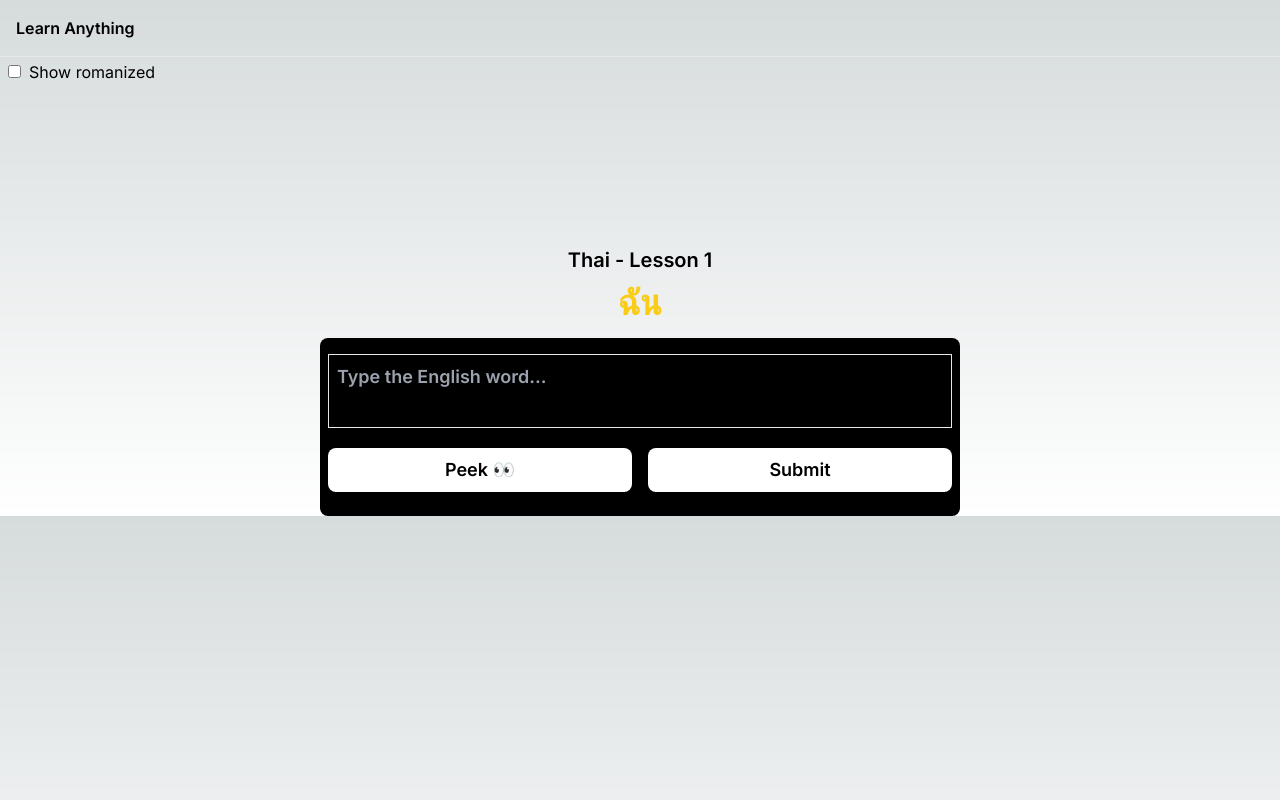
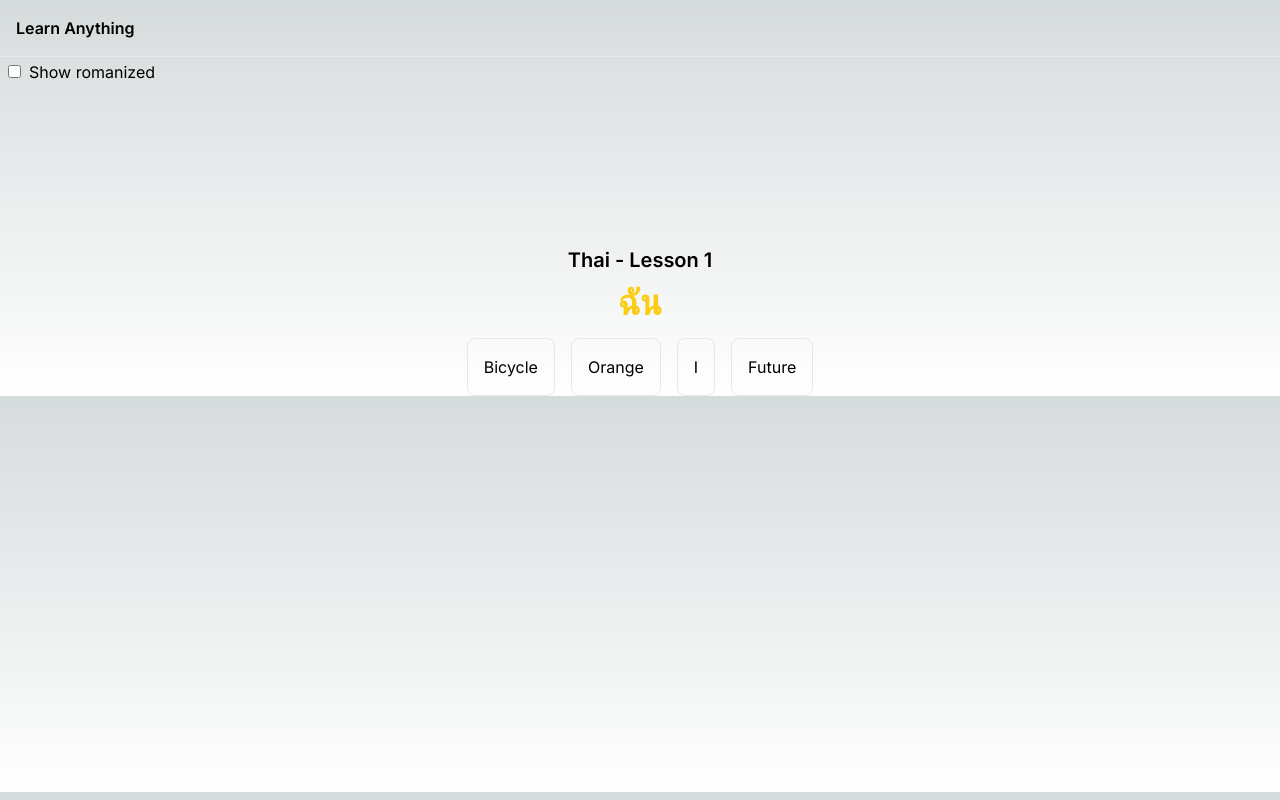
Before and after one commit to Loryhoof/learning-platform, a Next.js app: page / in a window 1280 px wide. Built offline with nearby package versions, Linux system fonts and the light colour scheme.

Commit message:
absolute dogwater code

```diff
--- a/app/page.tsx
+++ b/app/page.tsx
@@ -1,7 +1,8 @@
 "use client"
 
-import { useRef, useState } from "react";
+import { useEffect, useRef, useState } from "react";
 import { thaiVocabulary } from "./categories/thai-100";
+import { shuffleArray } from "./utils";
 
 function RevealCard({lesson, onCloseReveal}: any) {
 
@@ -62,6 +63,27 @@ function Card({lesson, onNextLesson}: any) {
     )
   }
 
+  function InputCard() {
+    return (
+      <div className="flex flex-col items-center text-black text-lg font-semibold p-2">
+        <textarea ref={textAreaRef} onChange={handleInput} placeholder="Type the English word..." className="bg-black text-white p-2 resize-none w-full mt-2 border"></textarea>
+        <div className="flex flex-row gap-4 w-full">
+          <button onClick={handleReveal} className="bg-white rounded-lg p-2 w-full mt-5">Peek 👀</button>
+          <button onClick={handleCheck} className="bg-white rounded-lg p-2 w-full mt-5">Submit</button>
+        </div>
+        <div className={`${statusText === "Correct" ? `text-green-500`: `text-red-500`} mt-4`}>{statusText}</div>
+      </div>
+    )
+  }
+
+  function PickCard() {
+    return (
+      <div className="flex flex-col items-center text-black text-lg font-semibold p-2">
+
+      </div>
+    )
+  }
+
   const handleCheck = () => {
 
     setTimeout(() => {
@@ -109,6 +131,12 @@ function Card({lesson, onNextLesson}: any) {
     }
   }
 
+  const handleRenderInputMethod = () => {
+    return (
+      <InputCard/>
+    )
+  }
+
   return (
     <div className="bg-black w-1/2 rounded-lg">
       {isReveal ? (
@@ -117,21 +145,66 @@ function Card({lesson, onNextLesson}: any) {
         </>
       ) :
       (
-      <div className="flex flex-col items-center text-black text-lg font-semibold p-2">
-        <textarea ref={textAreaRef} onChange={handleInput} placeholder="Type the English word..." className="bg-black text-white p-2 resize-none w-full mt-2 border"></textarea>
-        <div className="flex flex-row gap-4 w-full">
-          <button onClick={handleReveal} className="bg-white rounded-lg p-2 w-full mt-5">Peek 👀</button>
-          <button onClick={handleCheck} className="bg-white rounded-lg p-2 w-full mt-5">Submit</button>
-        </div>
-        <div className={`${statusText === "Correct" ? `text-green-500`: `text-red-500`} mt-4`}>{statusText}</div>
-      </div>
-      )}
+        handleRenderInputMethod()
+      )
+      }
     </div>
   )
 }
 
 const lessons = thaiVocabulary
 const course = "Thai"
+
+const ChoiceElement = ({str, onClick}: any) => {
+  return (
+    <button onClick={onClick} className="p-4 border rounded-lg items-center text-center hover:bg-slate-800">{str}</button>
+  )
+}
+
+function PickChoice({lessons, currentIndex, handleChoice}: any) {
+
+  const [hasMounted, setHasMounted] = useState(false); // <-- add this
+
+  useEffect(() => {
+    setHasMounted(true); // <-- toggle on client-side, because useEffect doesn't run on server-side/during SSG build
+  }, []);
+
+  let randomizedArray = [] as any
+
+  if(Array.isArray(lessons[currentIndex].answer)) {
+    randomizedArray[0] = lessons[currentIndex].answer[0]
+  }
+  else {
+    randomizedArray[0] = lessons[currentIndex].answer
+  }
+
+  while(randomizedArray.length < 4) {
+    let randomElement = lessons[Math.floor(Math.random() * lessons.length)].answer;
+
+    if(Array.isArray(randomElement)) {
+      randomElement = randomElement[0]
+    }
+
+    if(randomElement != lessons[currentIndex].answer) {
+      randomizedArray.push(randomElement)
+    }
+  }
+
+  shuffleArray(randomizedArray)
+
+  return (
+    <>
+    {hasMounted && (
+    <div className="flex flex-row gap-4">
+      <ChoiceElement onClick= {() => handleChoice(randomizedArray[0])} str={randomizedArray[0]}></ChoiceElement>
+      <ChoiceElement onClick= {() => handleChoice(randomizedArray[1])} str={randomizedArray[1]}></ChoiceElement>
+      <ChoiceElement onClick= {() => handleChoice(randomizedArray[2])} str={randomizedArray[2]}></ChoiceElement>
+      <ChoiceElement onClick= {() => handleChoice(randomizedArray[3])} str={randomizedArray[3]}></ChoiceElement>
+    </div>
+    )}
+    </>
+  )
+}
 
 export default function Home() {
 
@@ -148,6 +221,38 @@ export default function Home() {
 
   const handleRomanizedChange = () => {
     setShowRomanized(!showRomanized)
+  }
+
+  const handleChoice = (str: string) => {
+    if(str.length == 0) {
+      return
+    }
+
+    let stringToCheckWith = lessons[lessonIndex].answer
+
+    if(Array.isArray(lessons[lessonIndex].answer)) {
+      stringToCheckWith = lessons[lessonIndex].answer[0]
+    }
+
+    if(str.trim().toLowerCase() == stringToCheckWith.toString().toLowerCase()) {
+      console.log("correct!!!!!!!!")
+      onNextLesson()
+    }
+    else {
+      console.log("wrong")
+    }
+  }
+
+  const handleRenderLesson = () => {
+
+    if(Math.random() > 0.5) {
+      return (
+        <PickChoice lessons={lessons} currentIndex={lessonIndex} handleChoice={handleChoice}></PickChoice>
+      )
+    }
+    return (
+      <Card lesson={lessons[lessonIndex]} onNextLesson={onNextLesson}></Card>
+    )
   }
 
   return (
@@ -169,7 +274,7 @@ export default function Home() {
           <div className="mb-4 font-semibold text-4xl text-yellow-400">
             {lessons[lessonIndex].question} {showRomanized ? `- ${lessons[lessonIndex].romanized}` : ''}
           </div>
-          <Card lesson={lessons[lessonIndex]} onNextLesson={onNextLesson}></Card>
+          {handleRenderLesson()}
         </div>
       </>
       }
--- /dev/null
+++ b/app/utils.ts
@@ -0,0 +1,16 @@
+
+export function shuffleArray(array: []) {
+    let currentIndex = array.length;
+
+    // While there remain elements to shuffle...
+    while (currentIndex != 0) {
+
+      // Pick a remaining element...
+      let randomIndex = Math.floor(Math.random() * currentIndex);
+      currentIndex--;
+
+      // And swap it with the current element.
+      [array[currentIndex], array[randomIndex]] = [
+        array[randomIndex], array[currentIndex]];
+    }
+  }
```
